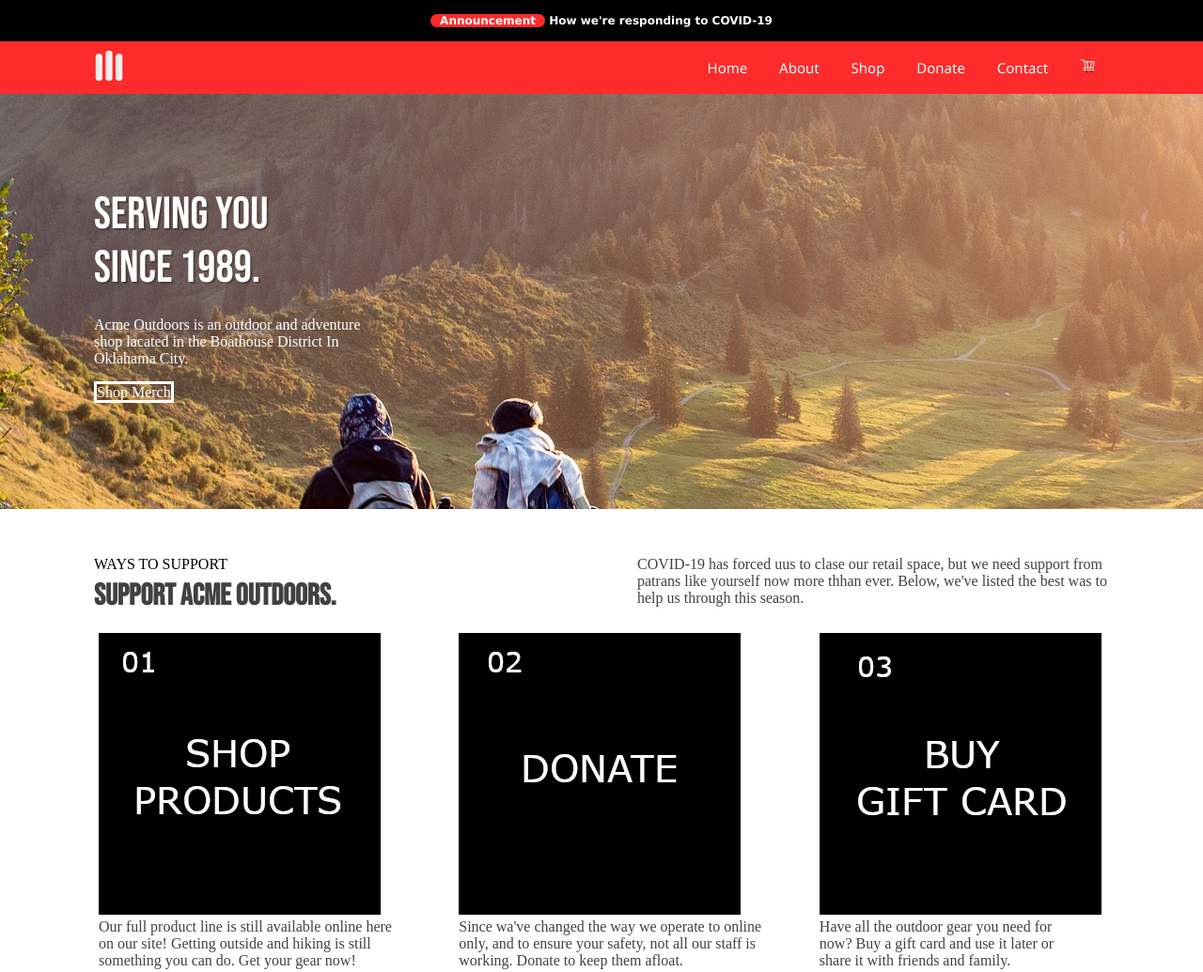
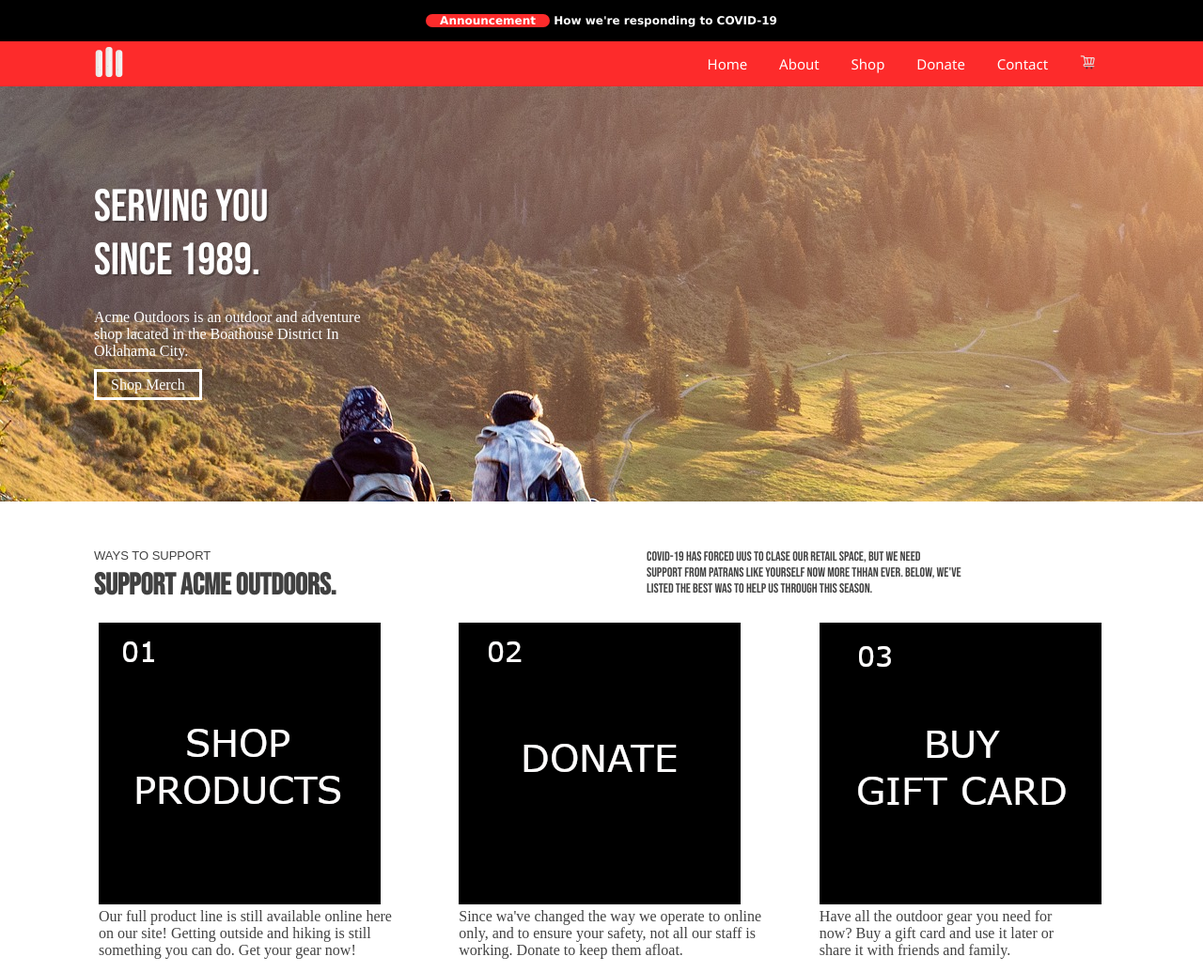
Before and after one commit to DiogoConteA/projeto-site1, a plain HTML site: page index.html in a window 1280 px wide. Shown: the top 1035 px of the page at 94% size. Drawn offline with Linux system fonts and the light colour scheme.

Commit message:
ultima atualização

```diff
--- a/index.html
+++ b/index.html
@@ -3,7 +3,7 @@
 <head>
     <meta charset="UTF-8">
     <meta name="viewport" content="width=device-width, initial-scale=1.0">
-    <title>Site Arua</title>
+    <title>Refasendo Site</title>
     <link rel="stylesheet" href="style.css">
 </head>
 <body>
@@ -52,8 +52,8 @@
         <h2>Support Acme Outdoors.</h2>
 
         <p>
-            COVID-19 has forced uus to clase our retail space, but we need support from patrans like yourself
-            now more thhan ever. Below, we've listed the best was to help us through this season.
+            COVID-19 has forced uus to clase our retail space, but we need<br>support from patrans like yourself
+            now more thhan ever. Below, we've<br>listed the best was to help us through this season.
         </p>
     </article>
     <article>
--- a/style.css
+++ b/style.css
@@ -10,9 +10,9 @@
 
 strong {
     background-color: rgb(253, 43, 43);
-    border-radius: 10px;
-    padding-left: 10px;
-    padding-right: 10px;
+    border-radius: 25px;
+    padding-left: 15px;
+    padding-right: 15px;
 }
 
 header{
@@ -37,7 +37,7 @@
 
 nav{
     background-color: rgb(253, 43, 43);
-    padding: 10px;
+    padding: 6px;
     padding-left: 100px;
     padding-right: 100px;
     display: flex;
@@ -106,7 +106,9 @@
 }
 
 .article h1{
-    font-size: 1em;
+    font-family: Arial, Helvetica, sans-serif;
+    color:rgba(0, 0, 0, 0.747);
+    font-size: 13px;
     font-weight: lighter;
     padding-bottom: 5px;
 }
@@ -119,8 +121,10 @@
 }
 
 .article p{
+    font-family:'Bebas Neue' , sans-serif;
+    font-size: 14px;
     text-align: left;
-    padding-left: 30px;
+    padding-left: 40px;
     color: rgba(0, 0, 0, 0.747);
 }
 
@@ -142,9 +146,19 @@
 
 section#img01 a {
     color: white;
+    padding: 5px 15px;
     border-style:solid;
     border-color: white;
     text-decoration: none;
+}
+
+section aside > h1{
+    font-family: 'Bebas Neue' , sans-serif;
+    font-weight: bolder;
+    font-size: 3em;
+    font-weight: normal;
+    margin-bottom: 20px;
+    text-shadow: 2px 2px 0px rgba(0, 0, 0, 0.267);
 }
 
 section#img02{
@@ -154,15 +168,6 @@
     padding-top: 100px;
     padding-bottom: 100px;
     text-align: right;
-}
-
-section aside > h1{
-    font-family: 'Bebas Neue' , sans-serif;
-    font-weight: bolder;
-    font-size: 3em;
-    font-weight: normal;
-    margin-bottom: 20px;
-    text-shadow: 2px 2px 0px rgba(0, 0, 0, 0.267);
 }
 
 section#img02 p{
```
